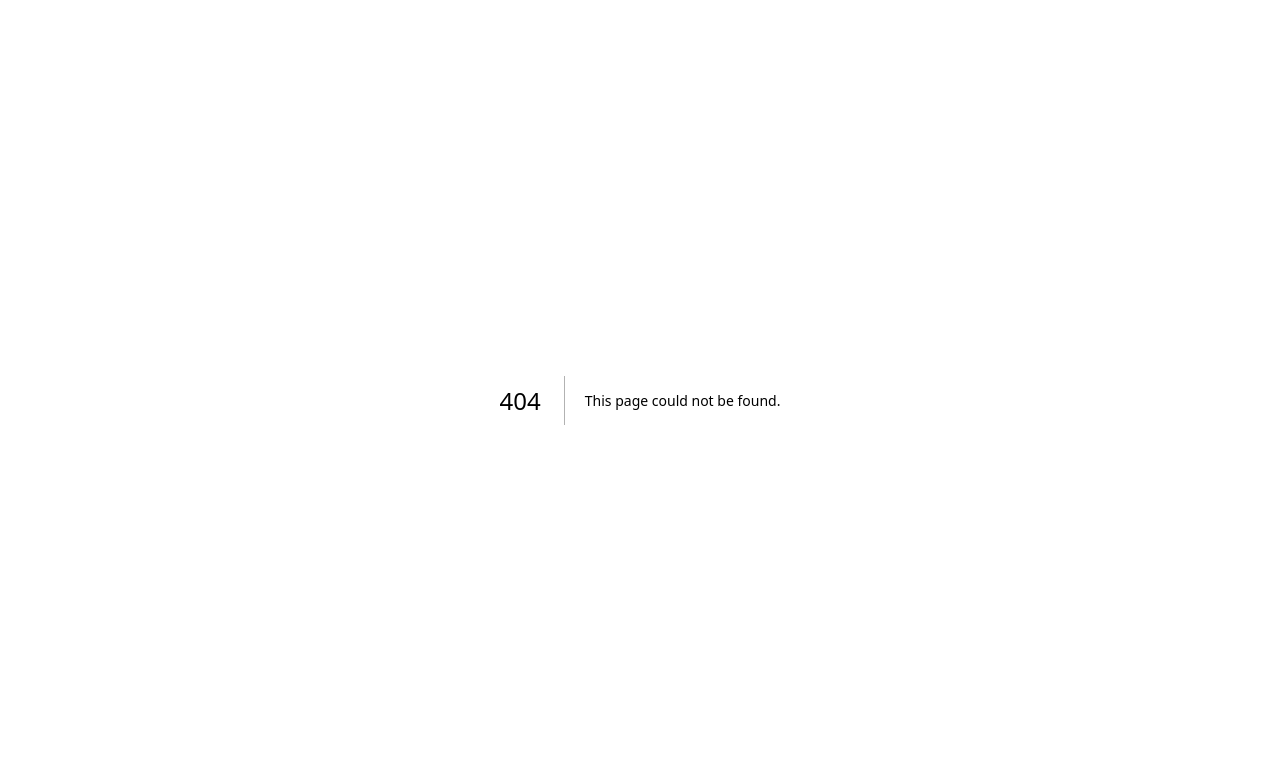
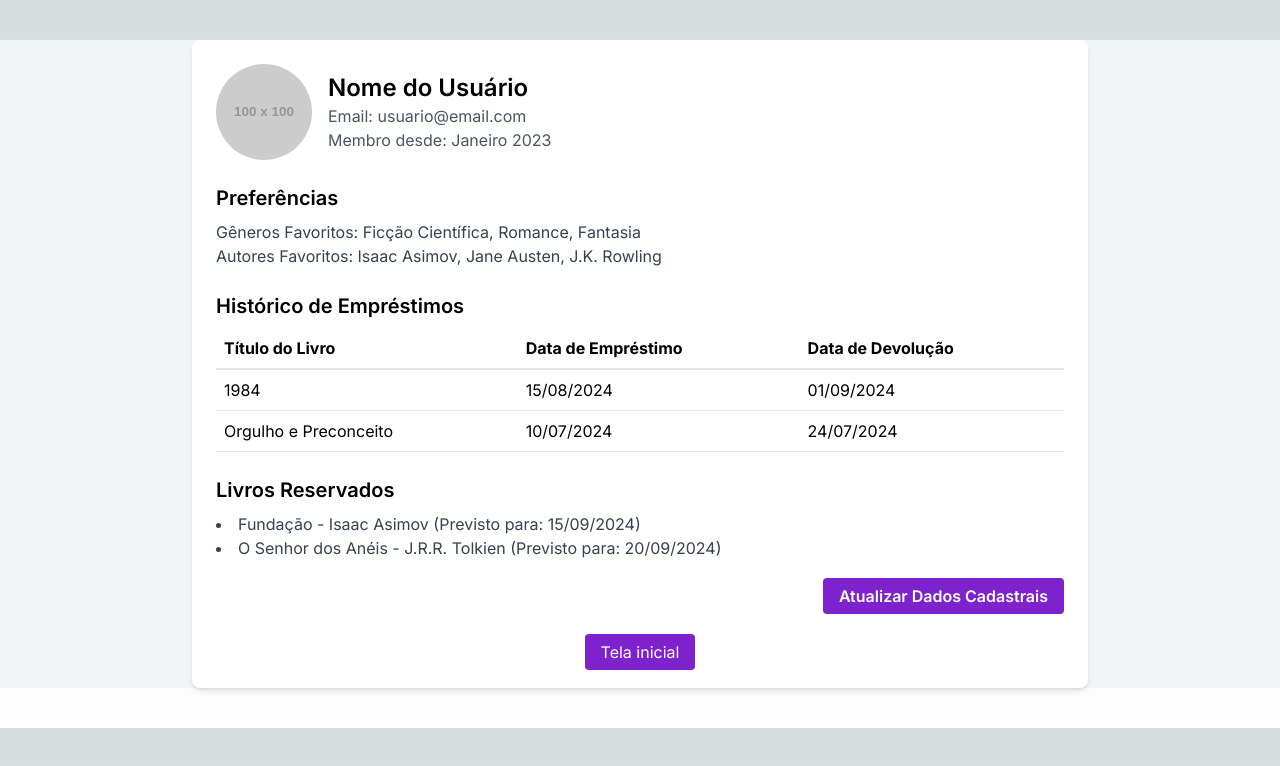
Before and after one commit to ThomasKruchelski/biblioteca_FRONT, a Next.js app: page /perfil in a window 1280 px wide. Before the commit this address had no page. Shown: the top 766 px of the page. Built offline with nearby package versions, Linux system fonts and the light colour scheme.

Commit message:
telas adicionadas com react

```diff
--- a/src/app/noticias/page.jsx
+++ b/src/app/noticias/page.jsx
@@ -1,9 +1,6 @@
 "use client";
-import Image from "next/image";
-import { useState } from "react";
-import bgLogin from '../../../public/tela-login.jpg'
 
-export default function login() {
+export default function noticias() {
     return (
         <main class="bg-purple-50 text-gray-900">
 
--- /dev/null
+++ b/src/app/perfil/page.jsx
@@ -0,0 +1,76 @@
+"use client";
+
+export default function perfil() {
+    return (
+        <main class="bg-gray-100">
+
+           {/* <!-- Container Principal -->*/}
+            <div class="max-w-4xl mx-auto my-10 bg-white p-6 rounded-lg shadow-md">
+                {/* <!-- Informações do Perfil --> */}
+                <div class="flex items-center mb-6">
+                    <img src="https://via.placeholder.com/100" alt="User Avatar" class="rounded-full w-24 h-24 mr-4"/>
+                    <div>
+                        <h2 class="text-2xl font-semibold">Nome do Usuário</h2>
+                        <p class="text-gray-600">Email: usuario@email.com</p>
+                        <p class="text-gray-600">Membro desde: Janeiro 2023</p>
+                    </div>
+                </div>
+
+                {/* <!-- Seção de Preferências --> */}
+                <div class="mb-6">
+                    <h3 class="text-xl font-semibold mb-2">Preferências</h3>
+                    <p class="text-gray-700">Gêneros Favoritos: Ficção Científica, Romance, Fantasia</p>
+                    <p class="text-gray-700">Autores Favoritos: Isaac Asimov, Jane Austen, J.K. Rowling</p>
+                </div>
+
+                {/* <!-- Histórico de Empréstimos --> */}
+                <div class="mb-6 text-black">
+                    <h3 class="text-xl font-semibold mb-2">Histórico de Empréstimos</h3>
+                    <table class="table-auto w-full text-left border-collapse">
+                        <thead>
+                            <tr>
+                                <th class="border-b-2 p-2">Título do Livro</th>
+                                <th class="border-b-2 p-2">Data de Empréstimo</th>
+                                <th class="border-b-2 p-2">Data de Devolução</th>
+                            </tr>
+                        </thead>
+                        <tbody>
+                            <tr>
+                                <td class="border-b p-2">1984</td>
+                                <td class="border-b p-2">15/08/2024</td>
+                                <td class="border-b p-2">01/09/2024</td>
+                            </tr>
+                            <tr>
+                                <td class="border-b p-2">Orgulho e Preconceito</td>
+                                <td class="border-b p-2">10/07/2024</td>
+                                <td class="border-b p-2">24/07/2024</td>
+                            </tr>
+                        </tbody>
+                    </table>
+                </div>
+
+                {/* <!-- Livros Reservados --> */}
+                <div class="mb-6">
+                    <h3 class="text-xl font-semibold mb-2">Livros Reservados</h3>
+                    <ul class="list-disc list-inside text-gray-700">
+                        <li>Fundação - Isaac Asimov (Previsto para: 15/09/2024)</li>
+                        <li>O Senhor dos Anéis - J.R.R. Tolkien (Previsto para: 20/09/2024)</li>
+                    </ul>
+                </div>
+
+                {/* <!-- Atualizar Dados --> */}
+                <div class="text-right">
+                    <a href="/edit-profile" class="bg-purple-700 hover:bg-purple-600 text-white font-semibold py-2 px-4 rounded">
+                        Atualizar Dados Cadastrais
+                    </a>
+                </div>
+
+                {/* <!-- Botão Voltar para Home --> */}
+                <div class="mt-8 text-center">
+                    <a href="index.html" class="bg-purple-700 text-white px-4 py-2 rounded hover:bg-purple-600">Tela inicial</a>
+                </div>
+            </div>
+
+        </main>
+    )
+}
```
Also changed, not shown: src/app/login/user-profile.html (deleted, +0 -79 lines).
